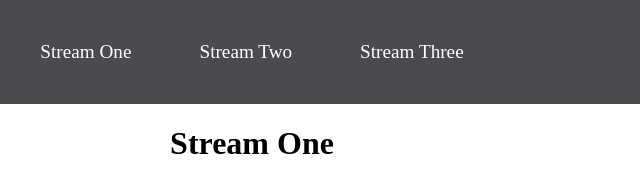
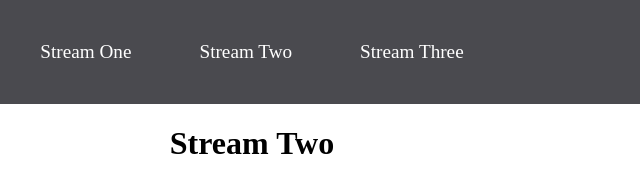
Before and after one commit to stanoku89/My-Template, a plain HTML site: page stream-two.html in a window 1280 px wide. Shown: the top 181 px of the page, 388-1028 px from the left. Drawn offline with Linux system fonts and the light colour scheme.

Commit message:
update href to point.index.html

```diff
--- a/stream-two.html
+++ b/stream-two.html
@@ -9,12 +9,12 @@
 <body>
     <nav>
      <ul>
-        <li><a href="stream-one.html">Stream One</a></li>
+        <li><a href="index.html">Stream One</a></li>
         <li><a href="stream-two.html">Stream Two</a></li>
         <li><a href="stream-three.html">Stream Three</a></li>
     </ul>
 </nav>
-    <h1>Stream One</h1>
+    <h1>Stream Two</h1>
     <div class="card">
         <a href="https://en.wikipedia.org/wiki/Python_(programming_language)" target="_blank">
         <img src="https://cdn.auth0.com/blog/python-restful/logo.png" alt="Python">
```
Also changed, not shown: index.html (+1 -1 lines), stream-three.html (+2 -2 lines), 1 other file.
